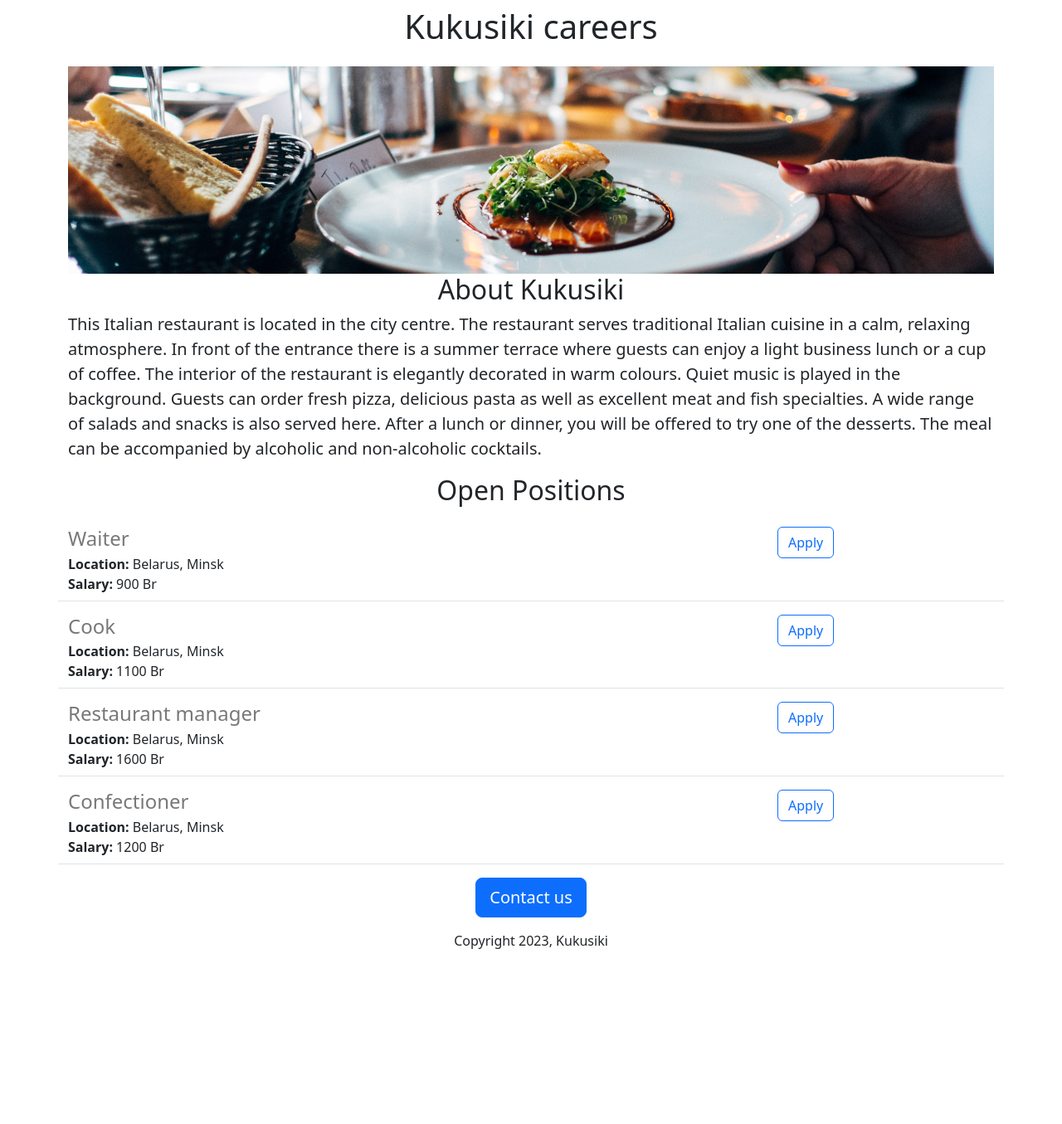
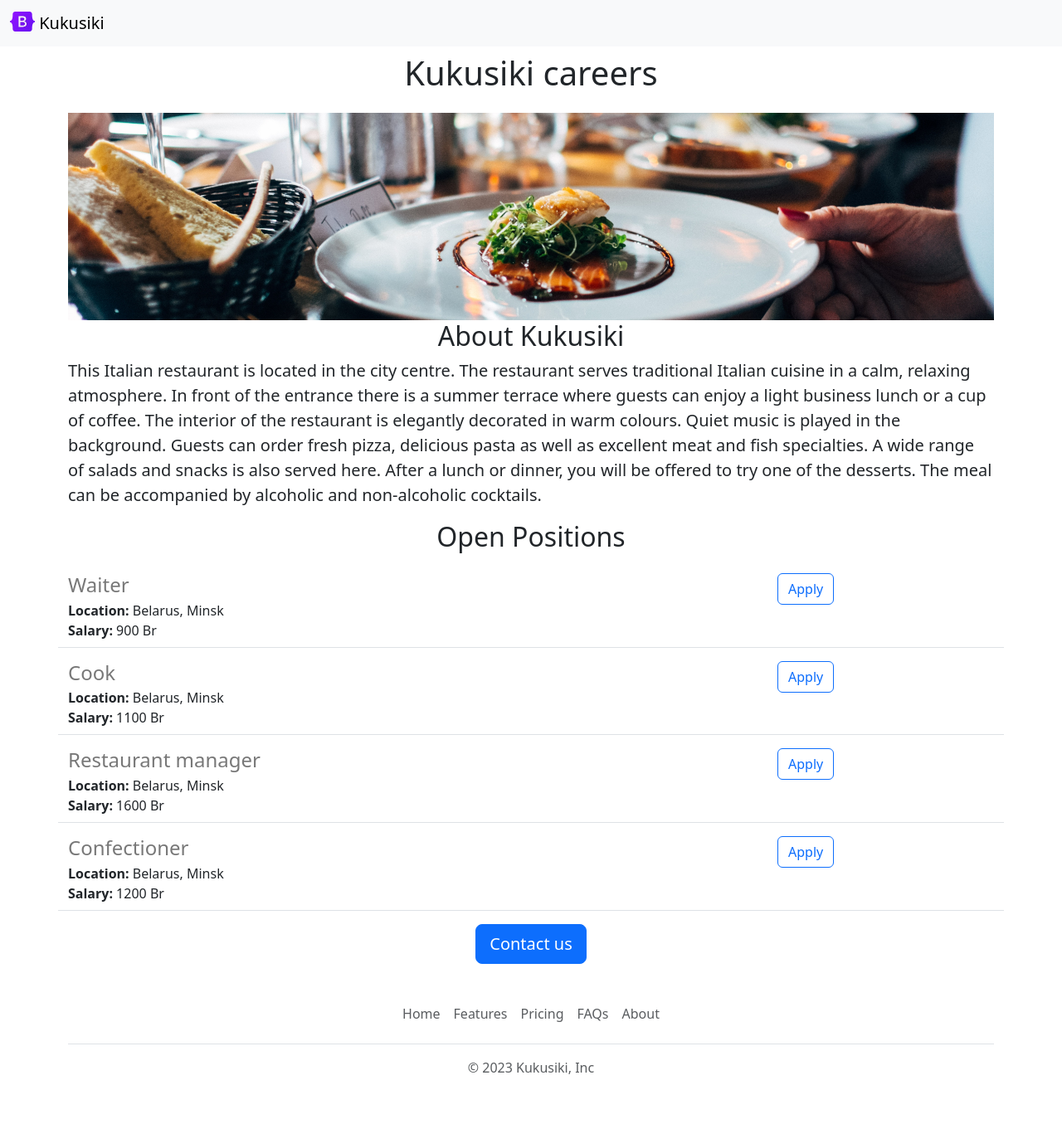
Before and after one commit to alexroze12/company_career_website, a Flask app: page / in a window 1280 px wide. Shown: the whole page at 83% size. Before the commit the page ends 1144 px from the top, so only its background shows below. Run offline with Flask 3, Linux system fonts and the light colour scheme.

Commit message:
Added aesthetic changes and some links

```diff
--- /dev/null
+++ b/templates/footer.html
@@ -0,0 +1,12 @@
+<div class="container">
+  <footer class="py-3 my-4">
+    <ul class="nav justify-content-center border-bottom pb-3 mb-3">
+      <li class="nav-item"><a href="#" class="nav-link px-2 text-body-secondary">Home</a></li>
+      <li class="nav-item"><a href="#" class="nav-link px-2 text-body-secondary">Features</a></li>
+      <li class="nav-item"><a href="#" class="nav-link px-2 text-body-secondary">Pricing</a></li>
+      <li class="nav-item"><a href="#" class="nav-link px-2 text-body-secondary">FAQs</a></li>
+      <li class="nav-item"><a href="#" class="nav-link px-2 text-body-secondary">About</a></li>
+    </ul>
+    <p class="text-center text-body-secondary">&copy; 2023 Kukusiki, Inc</p>
+  </footer>
+</div>
--- a/templates/home.html
+++ b/templates/home.html
@@ -15,6 +15,7 @@
     </style>
   </head>
   <body>
+    {% include 'nav.html' %}
     <div class="container">
       <h1 class="text-center mt-2 mb-4">{{company_name}} careers</h1>
       <img class="img-fluid" id="banner" src="http://restaurantcareerwebsite.alieksandrarie2.repl.co/static/restaurant.jpg">
@@ -35,10 +36,10 @@
         {% endfor %}
       </div>
       <div class="text-center">
-        <button class="btn btn-primary btn-lg">Contact us</button>
-          <p class="mt-3">Copyright 2023, Kukusiki</p>
+        <a class="btn btn-primary btn-lg" href="mailto:alexroze12@gmail.com?subject=Message about work">Contact us</a>
       </div>
     </div>
+    {% include 'footer.html' %}
   </body>
 
 </html>
--- a/templates/jobitem.html
+++ b/templates/jobitem.html
@@ -7,6 +7,6 @@
     <div><b>Salary:</b> {{job['salary']}}</div>
   </div>
   <div class="col-3">
-    <button type="button" class="btn btn-outline-primary">Apply</button>
+    <a href="mailto:alexroze12@gmail.com?subject=Application for {{job['title']}}" type="button" class="btn btn-outline-primary">Apply</a>
   </div>
 </div>
--- /dev/null
+++ b/templates/nav.html
@@ -0,0 +1,8 @@
+<nav class="navbar bg-body-tertiary">
+  <div class="container-fluid">
+    <a class="navbar-brand" href="#">
+      <img src="/static/logo.svg" alt="Logo" width="30" height="24" class="d-inline-block align-text-top">
+      Kukusiki
+    </a>
+  </div>
+</nav>
```
Also changed, not shown: static/logo.svg (added).
